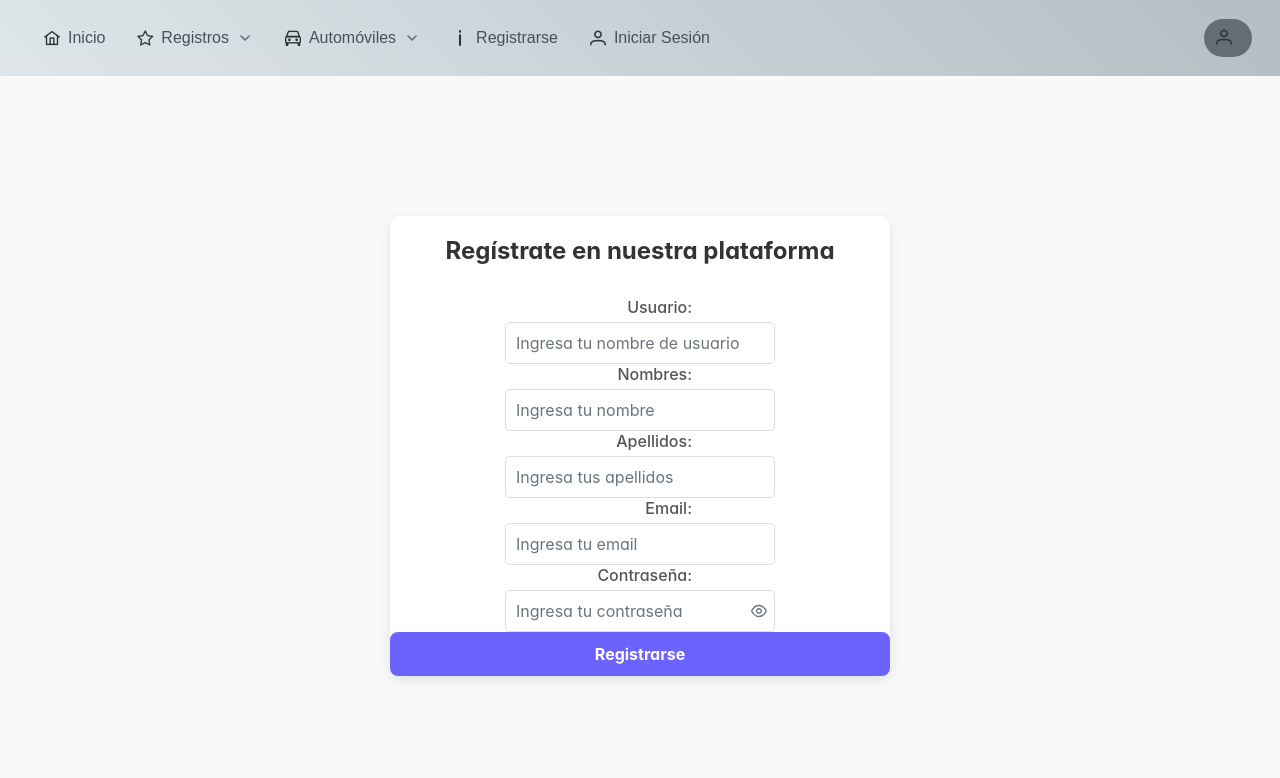
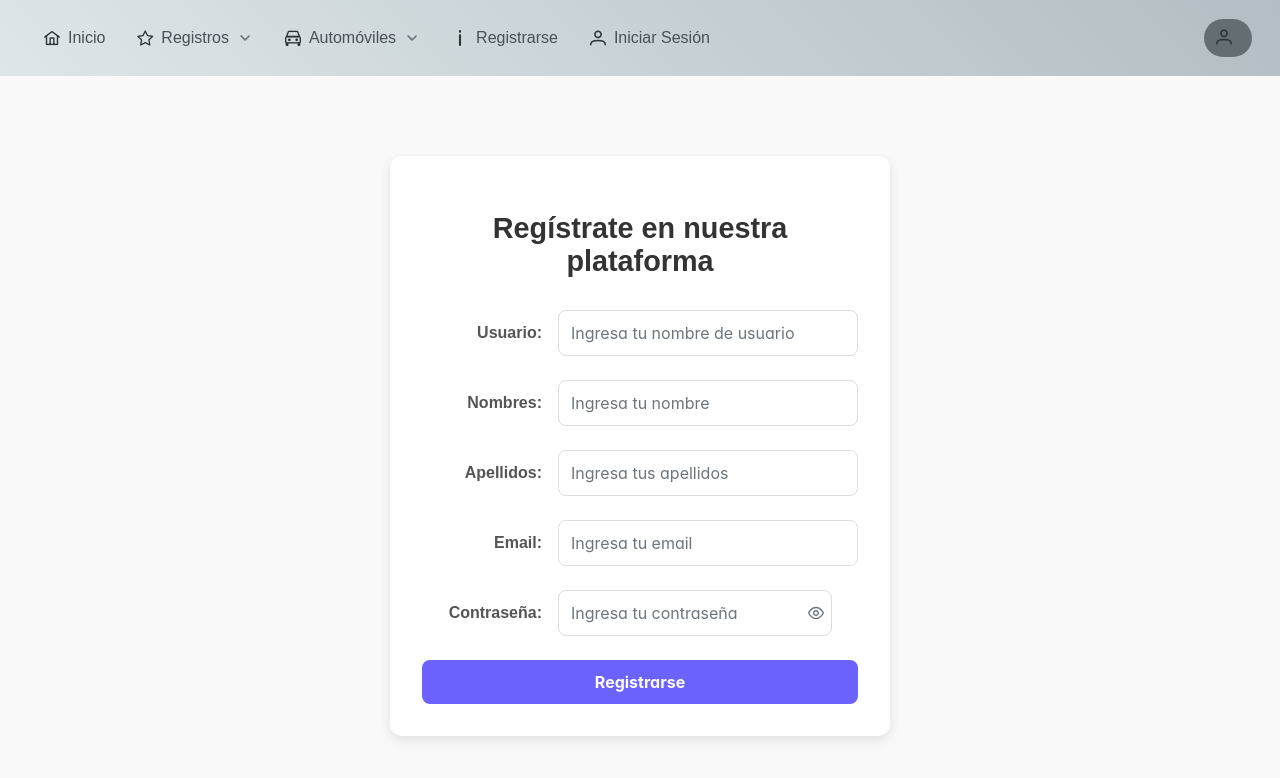
Before and after one commit to sergioguachalla/IoT, a React (Create React App) app in the folder frontend/iot-frontend/: page /signup in a window 1280 px wide. Shown: the top 778 px of the page. Built offline with nearby package versions, Linux system fonts and the light colour scheme.

Commit message:
Mejora estilos

```diff
--- /dev/null
+++ b/frontend/iot-frontend/src/components/signup/Signup.css
@@ -0,0 +1,109 @@
+/* src/components/Signup.css */
+
+/* Contenedor principal */
+.signup-container {
+    display: flex;
+    justify-content: center;
+    align-items: center;
+    height: calc(100vh - 60px);
+    background: #f9f9f9;
+    padding: 1rem;
+}
+
+/* Card de registro */
+.signup-card {
+    width: 500px;
+    border-radius: 12px;
+    background: #fff;
+    box-shadow: 0 4px 12px rgba(0, 0, 0, 0.1);
+    padding: 2rem;
+    font-family: 'Arial', sans-serif;
+}
+
+/* Título del formulario */
+.signup-card h2 {
+    text-align: center;
+    color: #333;
+    font-weight: bold;
+    font-size: 1.8rem;
+    margin-bottom: 2rem;
+}
+
+/* Campos del formulario */
+.signup-field {
+    display: flex;
+    align-items: center;
+    margin-bottom: 1.5rem;
+}
+
+.signup-field label {
+    font-weight: bold;
+    color: #555;
+    width: 120px;
+    text-align: right;
+    margin-right: 1rem;
+}
+
+.signup-field input,
+.signup-field .p-password-input {
+    flex: 1;
+    padding: 0.75rem;
+    border: 1px solid #ddd;
+    border-radius: 8px;
+    font-size: 1rem;
+    transition: border-color 0.3s ease, box-shadow 0.3s ease;
+}
+
+.signup-field input:focus,
+.signup-field .p-password-input:focus {
+    border-color: #6c63ff;
+    box-shadow: 0 0 4px rgba(108, 99, 255, 0.5);
+    outline: none;
+}
+
+/* Botón de registro */
+.signup-button {
+    width: 100%;
+    background-color: #6c63ff;
+    border: none;
+    color: #fff;
+    font-size: 1rem;
+    padding: 0.75rem;
+    border-radius: 8px;
+    text-align: center;
+    font-weight: bold;
+    transition: background-color 0.3s ease, transform 0.2s ease;
+}
+
+.signup-button:hover {
+    background-color: #534bdb;
+    transform: translateY(-2px);
+    box-shadow: 0 4px 8px rgba(0, 0, 0, 0.1);
+}
+
+.signup-button:disabled {
+    background-color: #ccc;
+    cursor: not-allowed;
+}
+
+/* Mensajes de respuesta */
+.signup-message {
+    margin-top: 1rem;
+    text-align: center;
+}
+
+/* Animación */
+@keyframes fadeIn {
+    from {
+        opacity: 0;
+        transform: translateY(-20px);
+    }
+    to {
+        opacity: 1;
+        transform: translateY(0);
+    }
+}
+
+.signup-card {
+    animation: fadeIn 0.5s ease-in-out;
+}
--- a/frontend/iot-frontend/src/components/signup/Signup.js
+++ b/frontend/iot-frontend/src/components/signup/Signup.js
@@ -6,6 +6,7 @@ import Navbar from '../navbar/Navbar';
 import axios from 'axios';
 import { Message } from 'primereact/message';
 import { useNavigate } from 'react-router-dom';
+import './Signup.css';
 
 const Signup = () => {
     const navigate = useNavigate();
@@ -42,94 +43,42 @@ const Signup = () => {
     return (
         <>
             <Navbar />
-            <div
-                style={{
-                    display: 'flex',
-                    justifyContent: 'center',
-                    alignItems: 'center',
-                    height: 'calc(100vh - 60px)',
-                    background: '#f9f9f9',
-                    padding: '1rem',
-                }}
-            >
-                <div
-                    className="p-card p-shadow-3 p-p-4"
-                    style={{
-                        width: '500px',
-                        borderRadius: '12px',
-                        background: '#fff',
-                        boxShadow: '0px 4px 12px rgba(0, 0, 0, 0.1)',
-                    }}
-                >
-                    <h2
-                        className="p-text-center"
-                        style={{
-                            color: '#333',
-                            fontWeight: 'bold',
-                            fontSize: '1.5rem',
-                            marginBottom: '2rem',
-                            textAlign: 'center',
-                        }}
-                    >
-                        Regístrate en nuestra plataforma
-                    </h2>
+            <div className="signup-container">
+                <div className="signup-card">
+                    <h2>Regístrate en nuestra plataforma</h2>
                     <form onSubmit={handleSubmit}>
-                        {/** Estilo de los campos en fila */}
-                        <div className="p-field p-mb-3" style={{ display: 'flex', alignItems: 'center', justifyContent: 'center' }}>
-                            <label
-                                htmlFor="username"
-                                style={{ fontWeight: '500', color: '#555', width: '120px', textAlign: 'right', marginRight: '1rem' }}
-                            >
-                                Usuario:
-                            </label>
+                        <div className="signup-field">
+                            <label htmlFor="username">Usuario:</label>
                             <InputText
                                 id="username"
                                 name="username"
                                 value={formData.username}
                                 onChange={handleChange}
                                 placeholder="Ingresa tu nombre de usuario"
-                                style={{ flex: 1 }}
                             />
                         </div>
-                        <div className="p-field p-mb-3" style={{ display: 'flex', alignItems: 'center', justifyContent: 'center' }}>
-                            <label
-                                htmlFor="name"
-                                style={{ fontWeight: '500', color: '#555', width: '120px', textAlign: 'right', marginRight: '1rem' }}
-                            >
-                                Nombres:
-                            </label>
+                        <div className="signup-field">
+                            <label htmlFor="name">Nombres:</label>
                             <InputText
                                 id="name"
                                 name="name"
                                 value={formData.name}
                                 onChange={handleChange}
                                 placeholder="Ingresa tu nombre"
-                                style={{ flex: 1 }}
                             />
                         </div>
-                        <div className="p-field p-mb-3" style={{ display: 'flex', alignItems: 'center', justifyContent: 'center' }}>
-                            <label
-                                htmlFor="lastname"
-                                style={{ fontWeight: '500', color: '#555', width: '120px', textAlign: 'right', marginRight: '1rem' }}
-                            >
-                                Apellidos:
-                            </label>
+                        <div className="signup-field">
+                            <label htmlFor="lastname">Apellidos:</label>
                             <InputText
                                 id="lastname"
                                 name="lastname"
                                 value={formData.lastname}
                                 onChange={handleChange}
                                 placeholder="Ingresa tus apellidos"
-                                style={{ flex: 1 }}
                             />
                         </div>
-                        <div className="p-field p-mb-3" style={{ display: 'flex', alignItems: 'center', justifyContent: 'center' }}>
-                            <label
-                                htmlFor="email"
-                                style={{ fontWeight: '500', color: '#555', width: '120px', textAlign: 'right', marginRight: '1rem' }}
-                            >
-                                Email:
-                            </label>
+                        <div className="signup-field">
+                            <label htmlFor="email">Email:</label>
                             <InputText
                                 id="email"
                                 name="email"
@@ -137,16 +86,10 @@ const Signup = () => {
                                 value={formData.email}
                                 onChange={handleChange}
                                 placeholder="Ingresa tu email"
-                                style={{ flex: 1 }}
                             />
                         </div>
-                        <div className="p-field p-mb-3" style={{ display: 'flex', alignItems: 'center', justifyContent: 'center' }}>
-                            <label
-                                htmlFor="password"
-                                style={{ fontWeight: '500', color: '#555', width: '120px', textAlign: 'right', marginRight: '1rem' }}
-                            >
-                                Contraseña:
-                            </label>
+                        <div className="signup-field">
+                            <label htmlFor="password">Contraseña:</label>
                             <Password
                                 id="password"
                                 name="password"
@@ -155,36 +98,14 @@ const Signup = () => {
                                 toggleMask
                                 placeholder="Ingresa tu contraseña"
                                 feedback={false}
-                                style={{ flex: 1 }}
                             />
                         </div>
-                        <Button
-                            type="submit"
-                            label="Registrarse"
-                            className="p-mt-3"
-                            style={{
-                                width: '100%',
-                                backgroundColor: '#6C63FF',
-                                border: 'none',
-                                color: '#fff',
-                                fontSize: '1rem',
-                                padding: '0.75rem',
-                                borderRadius: '8px',
-                            }}
-                        />
+                        <Button type="submit" label="Registrarse" className="signup-button" />
                         {response && response.success && (
-                            <Message
-                                severity="success"
-                                text={response.message}
-                                style={{ marginTop: '1rem', textAlign: 'center' }}
-                            />
+                            <Message severity="success" text={response.message} className="signup-message" />
                         )}
                         {response && !response.success && (
-                            <Message
-                                severity="error"
-                                text={response.message}
-                                style={{ marginTop: '1rem', textAlign: 'center' }}
-                            />
+                            <Message severity="error" text={response.message} className="signup-message" />
                         )}
                     </form>
                 </div>
```
Also changed, not shown: frontend/iot-frontend/src/components/login-form/LoginForm.css (+102 -8 lines), frontend/iot-frontend/src/components/login-form/LoginForm.js (+26 -25 lines).
